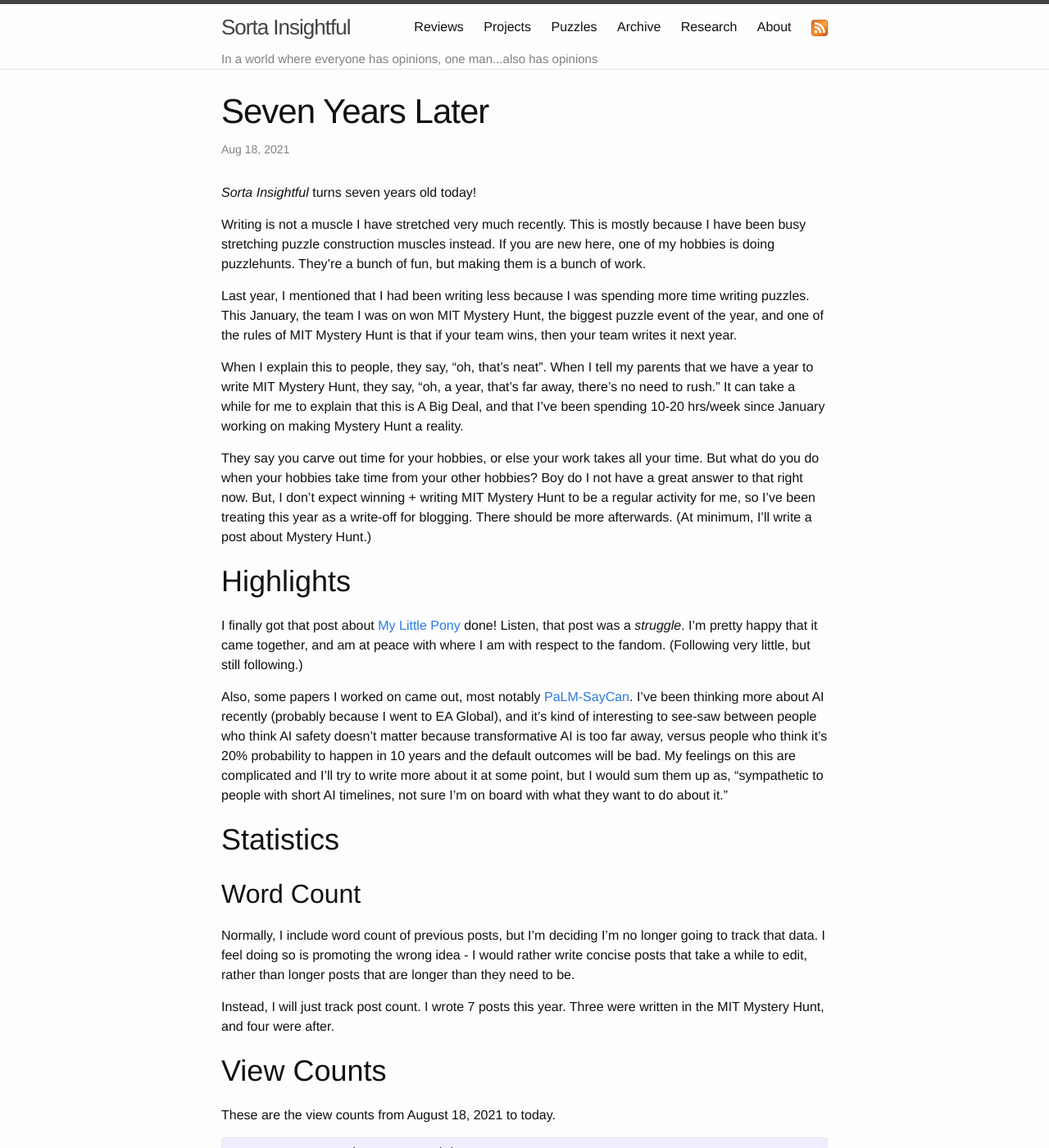
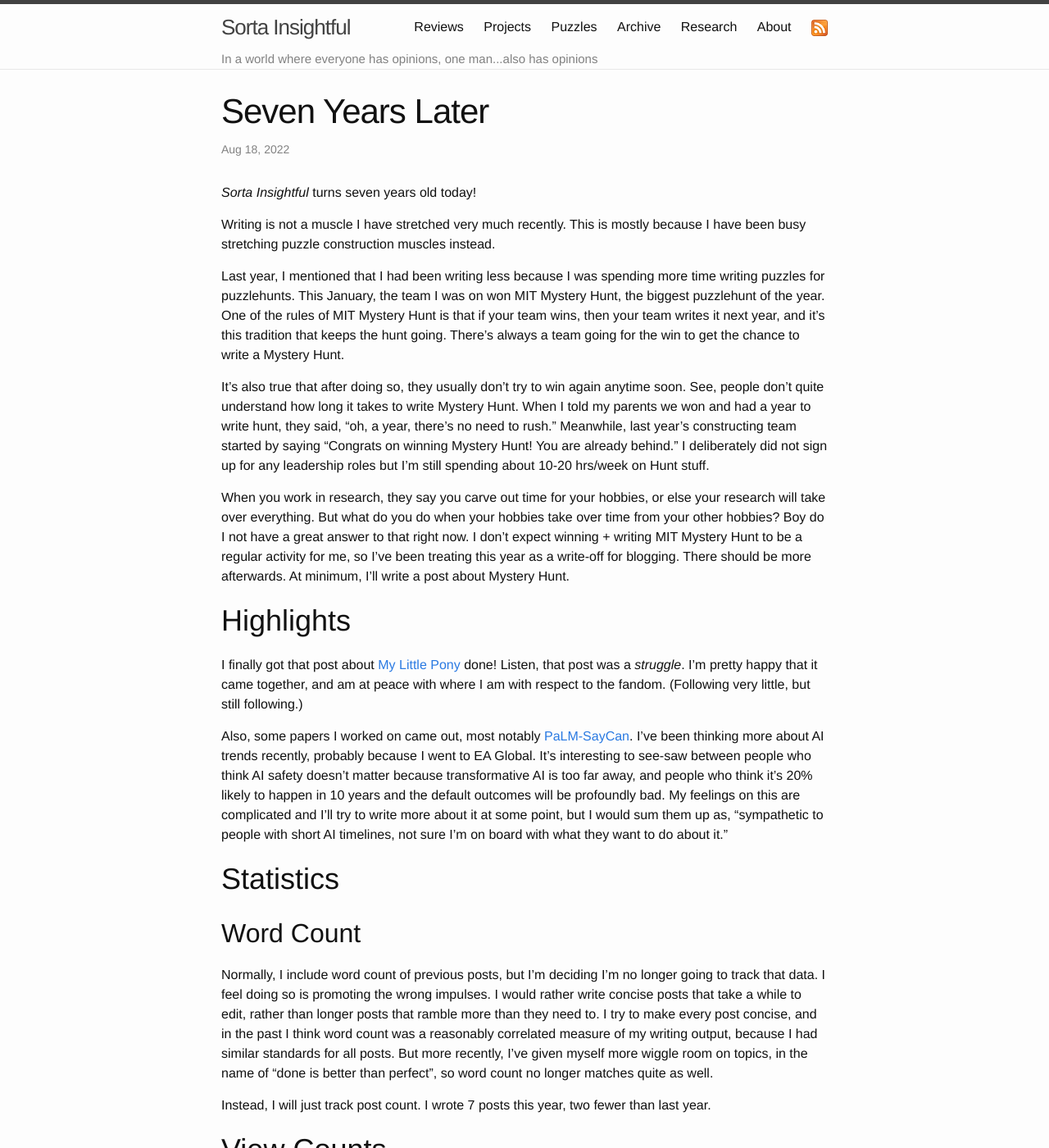
Before and after one commit to alexirpan/alexirpan.github.io, a Jekyll site: the page built from _posts/2022-08-18-seven-years.markdown, in a window 1280 px wide and 1400 px high. Shown: the whole window at 82% size. Built offline with Jekyll 4.4.1, drawn with Linux system fonts in a browser that asks for light colours; nearby versions of some CDN libraries; some of the changed text lies outside the part shown.

Commit message:
Good enough ship it

```diff
--- a/_posts/2022-08-18-seven-years.markdown
+++ b/_posts/2022-08-18-seven-years.markdown
@@ -1,32 +1,34 @@
 ---
 layout: post
 title:  "Seven Years Later"
-date:   2021-08-18 00:18:00 -0700
+date:   2022-08-18 02:41:00 -0700
 ---
 
 *Sorta Insightful* turns seven years old today!
 
 Writing is not a muscle I have stretched very much recently. This is mostly because
-I have been busy stretching puzzle construction muscles instead. If you are new here,
-one of my hobbies is doing puzzlehunts. They're a bunch of fun, but making them is
-a bunch of work.
+I have been busy stretching puzzle construction muscles instead.
 
 Last year, I mentioned that I had been writing less because I was spending more
-time writing puzzles. This January, the team I was on won MIT Mystery Hunt, the biggest
-puzzle event of the year, and one of the rules of MIT Mystery Hunt is that if your
-team wins, then your team writes it next year.
+time writing puzzles for puzzlehunts. This January, the team I was on won MIT Mystery Hunt, the biggest
+puzzlehunt of the year. One of the rules of MIT Mystery Hunt is that if your
+team wins, then your team writes it next year, and it's this tradition that keeps the
+hunt going. There's always a team going for the win to get the chance to write a Mystery
+Hunt.
 
-When I explain this to people, they say, "oh, that's neat". When I tell my parents
-that we have a year to write MIT Mystery Hunt, they say, "oh, a year, that's far away,
-there's no need to rush." It can take a while for me to explain that this is A Big
-Deal, and that I've been spending 10-20 hrs/week since January working on making Mystery
-Hunt a reality.
+It's also true that after doing so, they usually don't try to win again anytime soon.
+See, people don't quite understand how long it takes to write Mystery Hunt. When I told
+my parents we won and had a year to write hunt, they said, "oh, a year, there's no need
+to rush." Meanwhile, last year's constructing team started by saying "Congrats on
+winning Mystery Hunt! You are already behind." I deliberately did not sign up for any
+leadership roles but I'm still spending about 10-20 hrs/week on Hunt stuff.
 
-They say you carve out time for your hobbies, or else your work takes all your time. But what
-do you do when your hobbies take time from your other hobbies? Boy do I not have a great
-answer to that right now. But, I don't expect winning + writing MIT Mystery Hunt to be
+When you work in research, they say you carve out time for your hobbies, or else your
+research will take over everything. But what do you do when your hobbies take over time
+from your other hobbies? Boy do I not have a great
+answer to that right now. I don't expect winning + writing MIT Mystery Hunt to be
 a regular activity for me, so I've been treating this year as a write-off for blogging.
-There should be more afterwards. (At minimum, I'll write a post about Mystery Hunt.)
+There should be more afterwards. At minimum, I'll write a post about Mystery Hunt.
 
 # Highlights
 
@@ -36,12 +38,12 @@
 following.)
 
 Also, some papers I worked on came out, most notably [PaLM-SayCan](https://sites.research.google/palm-saycan).
-I've been thinking more about AI recently (probably because I went to EA Global),
-and it's kind of interesting to see-saw between people who think AI safety doesn't matter
-because transformative AI is too far away, versus people who think it's 20% probability to
-happen in 10 years and the default outcomes will be bad. My feelings on this are complicated
-and I'll try to write more about
-it at some point, but I would sum them up as, "sympathetic to people with short AI timelines,
+I've been thinking more about AI trends recently, probably because I went to EA Global.
+It's interesting to see-saw between people who think AI safety doesn't matter
+because transformative AI is too far away, and people who think it's 20% likely to
+happen in 10 years and the default outcomes will be profoundly bad. My feelings on this are
+complicated and I'll try to write more about it at some point, but I would sum them up
+as, "sympathetic to people with short AI timelines,
 not sure I'm on board with what they want to do about it."
 
 # Statistics
@@ -49,12 +51,15 @@
 ## Word Count
 
 Normally, I include word count of previous posts, but I'm deciding I'm no longer going to
-track that data. I feel doing so is promoting the wrong idea - I would rather write concise
-posts that take a while to edit, rather than longer posts that are longer than they
-need to be.
+track that data. I feel doing so is promoting the wrong impulses. I would rather write concise
+posts that take a while to edit, rather than longer posts that ramble more than they need
+to. I try to make every post concise, and in the past I think word count was a reasonably
+correlated measure of my writing output, because I had similar standards for all posts.
+But more recently, I've given myself more wiggle room
+on topics, in the name of "done is better than perfect", so word count no longer matches
+quite as well.
 
-Instead, I will just track post count. I wrote 7 posts this year. Three were written in the
-MIT Mystery Hunt, and four were after.
+Instead, I will just track post count. I wrote 7 posts this year, two fewer than last year.
 
 # View Counts
 
@@ -77,24 +82,29 @@
 ## Time Spent Writing
 
 I spent **99 hours, 30 minutes** writing for my blog this year, about 40 minutes less than
-last year. Now for context, 74 hours of that was before MIT Mystery Hunt, and 25 was after
-MIT Mystery Hunt, so it's pretty clear where the time went.
+last year.
+
+Now for context, 74 hours of that were in the 5 months before MIT Mystery Hunt, and 25 hours
+were in the 7 months after, so it's pretty clear where the time went.
 
 
 # Posts in Limbo
 
+Here's a review of all the posts I said I might write last year.
+
 **Post about measurement: dead**
 
 I said I'd remove it from the list if I didn't write it this year. I didn't write it this year!
-So it's gone. I'm guessing shades of this will appear in other future posts.
+So it's gone. I'm guessing shades of what this post would have been will appear in other posts
+I write later.
 
 Part of the reason this post never happened is that I wanted to touch on the concept of legibility.
 To do so, I figured I should read [Seeing Like a State](https://en.wikipedia.org/wiki/Seeing_Like_a_State)
 directly, since it was the book that popularized the idea, and it would be better to go to the
 source rather than trust everyone's 2-sentence summary. Then I never finished Seeing Like a State
-because it's kind of long and not written to be an easy read.
+because it's a bit long and not written to be an easy read.
 
-See this is why people just read Twitter summaries of papers and skip the paper itself. How
+This is why people just read Twitter summaries of papers and skip the paper itself. How
 else would anybody get work done?
 
 
@@ -116,21 +126,38 @@
 Odds of writing eventually: 40%
 
 I've come to realize that I like writing about things that I expect other people not to write about.
-This is part of the "my cake sucks" problem.
+I like novelty, I like feeling like I am contributing new ideas to the conversation. It is my way around the
+"my cake sucks" problem.
 
-**Post about puzzlehunts:**
+![Two cakes](/public/seven-years/two-cakes.png)
+{: .centered }
 
-Odds of writing this year: 20%
-Odds of writing eventually: 90%
+What you're supposed to do is tell yourself that the audience is not nearly as judgmental as you
+are. They just want cake! Instead of telling myself that, I try to create super wild novelty
+cakes that are harder to compare to anything else.
 
-I mean, yeah, this is just gonna happen one way or another.
+This is a bad solution and I should get myself to be more of a two cakes person. But! Who else
+is going to write about Dominion or [Dustforce's r/place struggles]({% post_url 2022-05-02-r-place %})?
+Sometimes a story has to be told. There is room for the occasional novelty cake.
 
 **Post about Dustforce:**
 
 Odds of writing this year: 5%
 Odds of writing eventually: 50%
 
-This is a new one I'm adding to the queue. Dustforce is a bit of a special game, in that most of my
-die-hard games are from my childhood, but Dustforce is a die-hard game I started in college. It is both
-really cool and really dense - I entirely understand why people bounce off this game, but I am
-ride or die on it and need to explain *why*.
+Speaking of Dustforce, this is a new one I'm adding to the queue. Dustforce is a hard-as-nails
+platformer, and has a special place in my heart. Most of my ride-or-die games are from my childhood
+and nostalgia blinds me to their flaws. Dustforce got its hooks in me in college, in a way few games
+have.
+It is both
+really cool and really dense - I entirely understand why people bounce off this game, but there's
+a fan community that has been playing the game and organizing Dustforce events for 10 years. There's
+a reason why.
+
+
+**Post about puzzlehunts:**
+
+Odds of writing this year: 20%
+Odds of writing eventually: 99%
+
+I mean, yeah, this is happening, one way or another.
```
Also changed, not shown: other parts of _posts/2022-08-18-seven-years.markdown (+1 -1 lines), public/seven-years/two-cakes.png (added).
